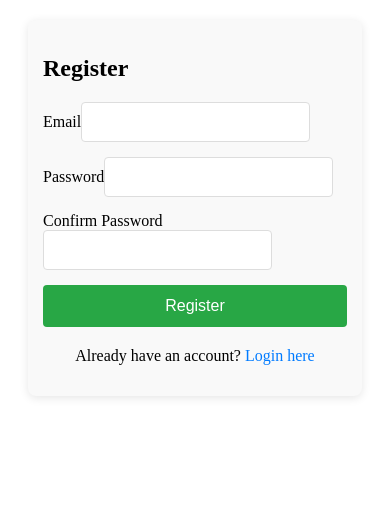
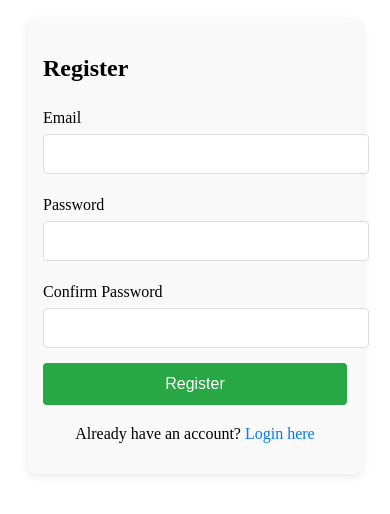
Before and after one commit to TurtleGods/WebAngular, an Angular app: page /register in a window 390 px wide. Shown: the top 514 px of the page. Built offline with nearby package versions, Linux system fonts and the light colour scheme.

Commit message:
[style] 更新login 跟register 的排版

```diff
--- a/src/app/login/login.component.css
+++ b/src/app/login/login.component.css
@@ -13,14 +13,20 @@
 }
 
 .input-group {
+  display: flex;
+  justify-content: space-between; /* Aligns label to the left and input to the right */
   margin-bottom: 15px;
 }
 
 .input-group label {
-    margin-bottom: 5px;
+  flex: 1;
+  text-align: left; /* Aligns the label text to the left */
+  margin-right: 10px;
+  line-height: 32px;
 }
 
 .input-group input {
+  flex: 2;
   padding: 10px;
   font-size: 16px;
   border: 1px solid #ddd;
@@ -41,27 +47,36 @@
   background-color: #0056b3;
 }
 
-  /* Media query for mobile devices */
+.register-link {
+  margin-top: 20px;
+  text-align: center;
+}
+
+.register-link a {
+  color: #007bff;
+  text-decoration: none;
+}
+
+.register-link a:hover {
+  text-decoration: underline;
+}
+
 @media (max-width: 600px) {
   .login-container {
     margin: 20px;
     padding: 15px;
   }
 
+  .input-group {
+    flex-direction: column; /* Stack labels and inputs on smaller screens */
+  }
+
+  .input-group label, .input-group input {
+    width: 100%;
+    text-align: left;
+  }
+
   button {
     padding: 12px;
   }
 }
-  .register-link, .login-link {
-    margin-top: 20px;
-    text-align: center;
-  }
-
-  .register-link a, .login-link a {
-    color: #007bff;
-    text-decoration: none;
-  }
-
-  .register-link a:hover, .login-link a:hover {
-    text-decoration: underline;
-  }
--- a/src/app/login/login.component.html
+++ b/src/app/login/login.component.html
@@ -12,6 +12,6 @@
       <button type="submit">Login</button>
     </form>
     <p class="register-link">
-      Don't have an account? <a routerLink="/register">Register here</a>
+      Don't have an account? <a href="/register">Register here</a>
     </p>
   </div>
--- a/src/app/login/register/register.component.css
+++ b/src/app/login/register/register.component.css
@@ -13,14 +13,20 @@
 }
 
 .input-group {
+  display: flex;
+  justify-content: space-between; /* Aligns label to the left and input to the right */
   margin-bottom: 15px;
 }
 
 .input-group label {
-    margin-bottom: 5px;
+  flex: 1;
+  text-align: left; /* Aligns the label text to the left */
+  margin-right: 10px;
+  line-height: 32px;
 }
 
 .input-group input {
+  flex: 2;
   padding: 10px;
   font-size: 16px;
   border: 1px solid #ddd;
@@ -41,27 +47,36 @@
   background-color: #218838;
 }
 
-  /* Media query for mobile devices */
+.login-link {
+  margin-top: 20px;
+  text-align: center;
+}
+
+.login-link a {
+  color: #007bff;
+  text-decoration: none;
+}
+
+.login-link a:hover {
+  text-decoration: underline;
+}
+
 @media (max-width: 600px) {
   .register-container {
     margin: 20px;
     padding: 15px;
   }
 
+  .input-group {
+    flex-direction: column; /* Stack labels and inputs on smaller screens */
+  }
+
+  .input-group label, .input-group input {
+    width: 100%;
+    text-align: left;
+  }
+
   button {
     padding: 12px;
   }
 }
-  .register-link, .login-link {
-    margin-top: 20px;
-    text-align: center;
-  }
-
-  .register-link a, .login-link a {
-    color: #007bff;
-    text-decoration: none;
-  }
-
-  .register-link a:hover, .login-link a:hover {
-    text-decoration: underline;
-  }
--- a/src/app/login/register/register.component.html
+++ b/src/app/login/register/register.component.html
@@ -16,6 +16,6 @@
       <button type="submit">Register</button>
     </form>
     <p class="login-link">
-      Already have an account? <a routerLink="/login">Login here</a>
+      Already have an account? <a href="/login">Login here</a>
     </p>
   </div>
```
Lines whose indentation alone changed are shown as unchanged.
